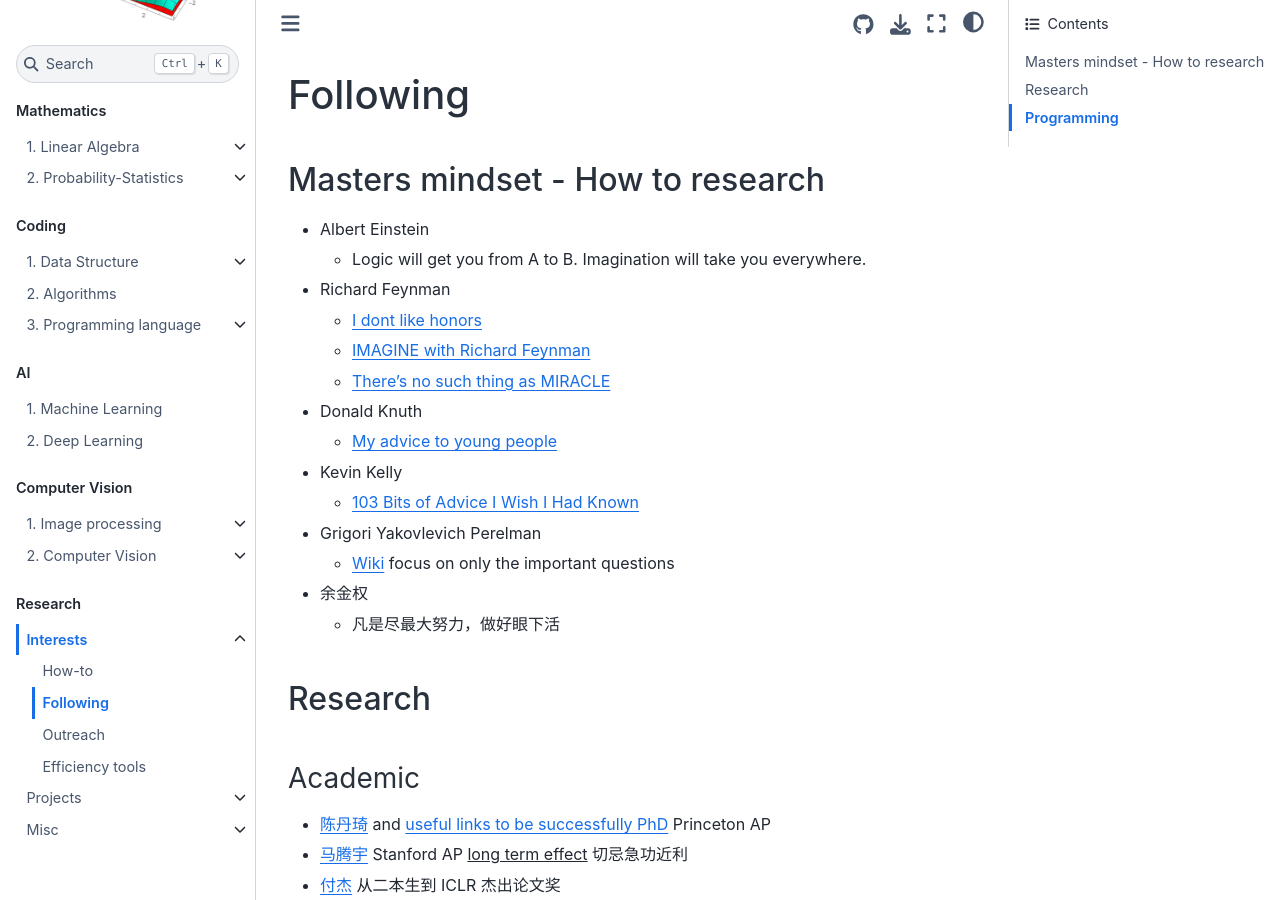
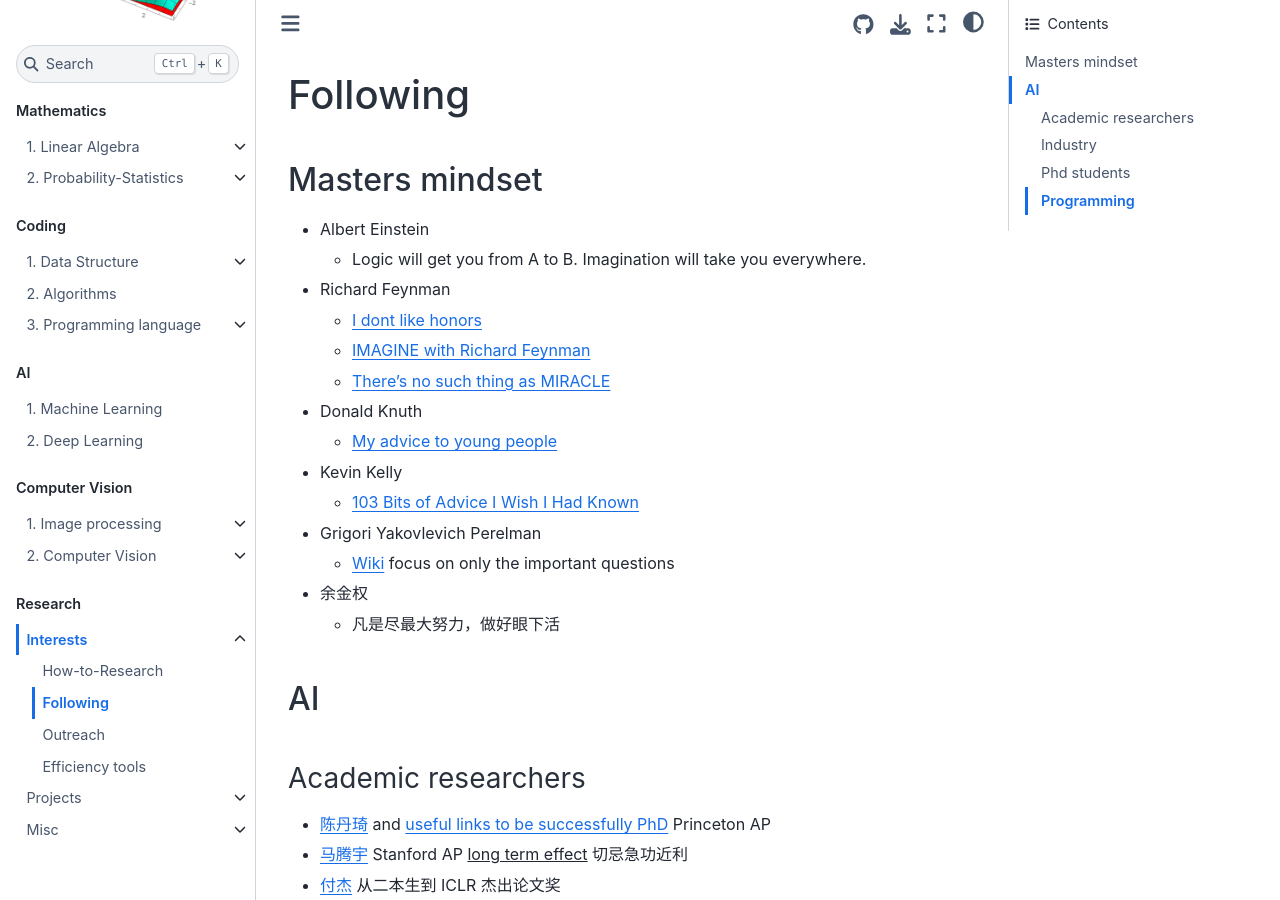
Before and after one commit to EeToSe/EeToSe.github.io, a Jupyter Book: the page built from chapters/10/2/2/following.md, in a window 1280 px wide and 900 px high. Built offline with Jupyter Book 1.0.4 settings and Sphinx 7.4.7 and the Sphinx Book theme 1.1.4, drawn with Linux system fonts in a browser that asks for light colours; pages that are not in the unit, such as notebooks, are missing from menus; some of the changed text lies outside the part shown.

Commit message:
update how-to-research

```diff
--- a/_toc.yml
+++ b/_toc.yml
@@ -74,7 +74,7 @@
   - file: chapters/10/2/fields
     sections:
     - file: chapters/10/2/1/how
-    - file: chapters/10/2/2/follows
+    - file: chapters/10/2/2/following
     - file: chapters/10/2/2/outreach
     - file: chapters/10/2/3/tool
   # projects
--- a/chapters/10/2/2/follows.md
+++ b/chapters/10/2/2/following.md
@@ -1,6 +1,6 @@
 # Following
 
-## Masters mindset - How to research
+## Masters mindset
 - Albert Einstein
   - Logic will get you from A to B. Imagination will take you everywhere.
 
@@ -22,8 +22,8 @@
   - 凡是尽最大努力，做好眼下活
 
 
-## Research
-### Academic
+## AI
+### Academic researchers
 - [陈丹琦](https://www.cs.princeton.edu/~danqic/) and [useful links to be successfully PhD](https://www.cs.princeton.edu/~danqic/misc.html) Princeton AP
 - [马腾宇](https://ai.stanford.edu/~tengyuma/) Stanford AP <u>long term effect</u> 切忌急功近利
 - [付杰](https://mp.weixin.qq.com/s/YPuDwH7f_diKpFLOrGrgQw) 从二本生到 ICLR 杰出论文奖
@@ -47,7 +47,7 @@
 - [Yufei Ye](https://judyye.github.io/): self presentation and course outline
 
 
-## Programming
+### Programming
 - [Chris](https://blog.kowalczyk.info/): sumatrapdf creator
   - [Essential Python](https://www.programming-books.io/essential/python/)
   - [Good Programming Practice](https://blog.kowalczyk.info/article/14r/good-programming-practices.html)
```
Also changed, not shown: chapters/10/2/1/how.md (+10 -5 lines).
